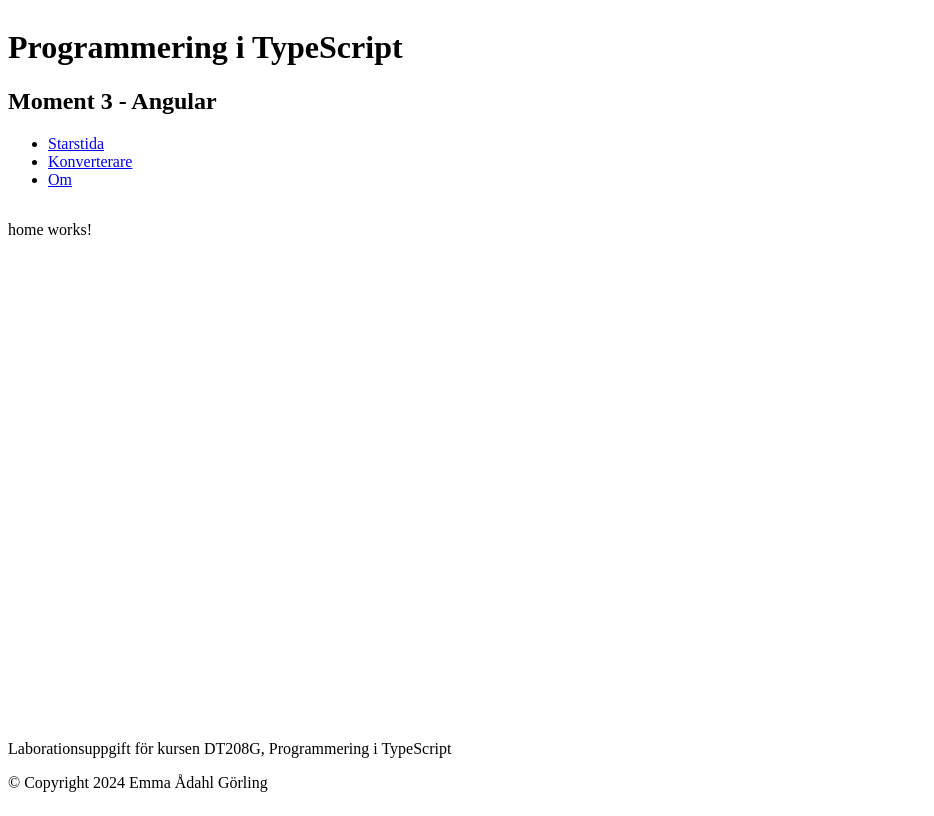
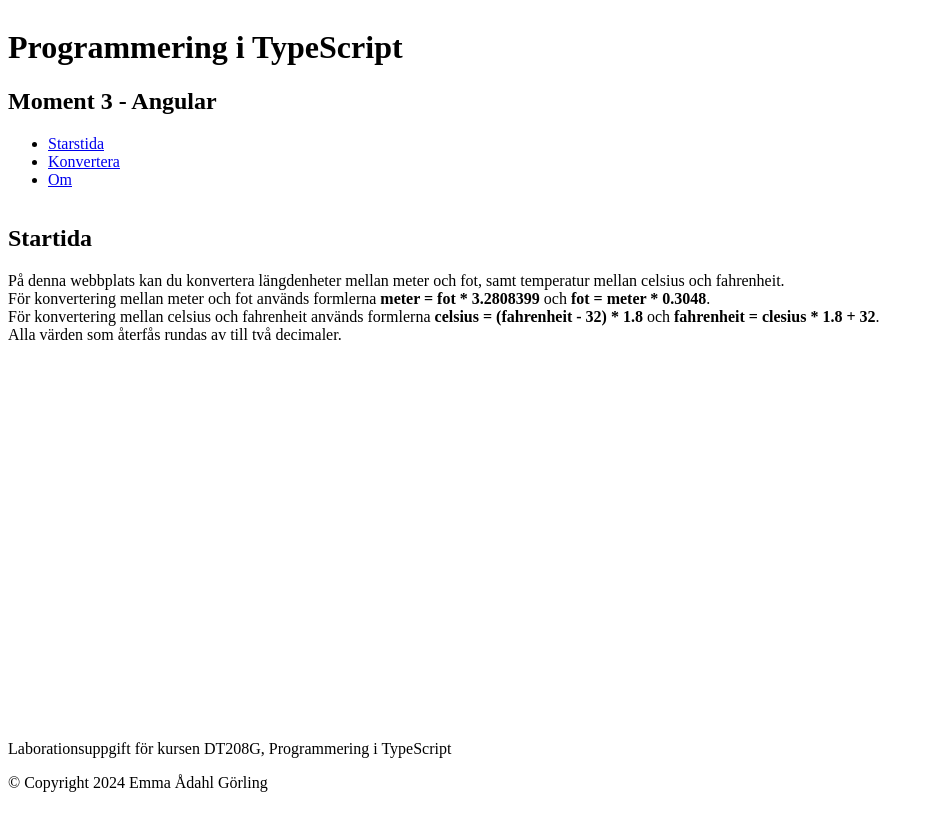
Before and after one commit to EmmaGorling/TypeScript-Moment3, an Angular app: page / in a window 1280 px wide. Shown: the whole page, without its empty margins (0-934 px from the left). Built offline with nearby package versions, Linux system fonts and the light colour scheme.

Commit message:
Startsidan är färdig, SCSS kvar

```diff
--- a/src/app/converter/converter.component.html
+++ b/src/app/converter/converter.component.html
@@ -1,4 +1,4 @@
-<h2>Konverterare</h2>
+<h2>Konvertera</h2>
 
 <h3>Konvertera mellan meter och fot:</h3>
 <app-meter></app-meter>
--- a/src/app/home/home.component.html
+++ b/src/app/home/home.component.html
@@ -1 +1,13 @@
-<p>home works!</p>
+<h2>Startida</h2>
+
+<p>
+    På denna webbplats kan du konvertera längdenheter mellan meter och fot, samt temperatur mellan celsius och fahrenheit.
+    <br>
+    För konvertering mellan meter och fot används formlerna <strong>meter = fot * 3.2808399</strong> och
+    <strong>fot = meter * 0.3048</strong>.
+    <br>
+    För konvertering mellan celsius och fahrenheit används formlerna <strong>celsius = (fahrenheit - 32) * 1.8</strong> och
+    <strong>fahrenheit = clesius * 1.8 + 32</strong>.
+    <br>
+    Alla värden som återfås rundas av till två decimaler.
+</p>
--- a/src/app/mainmenu/mainmenu.component.html
+++ b/src/app/mainmenu/mainmenu.component.html
@@ -1,7 +1,7 @@
 <nav>
     <ul>
         <li><a routerLink="/">Starstida</a></li>
-        <li><a routerLink="/converter">Konverterare</a></li>
+        <li><a routerLink="/converter">Konvertera</a></li>
         <li><a routerLink="/about">Om</a></li>
     </ul>
 </nav>
```
